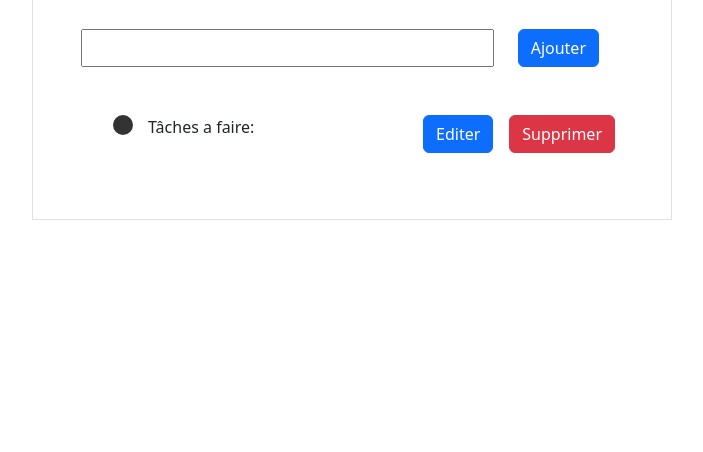
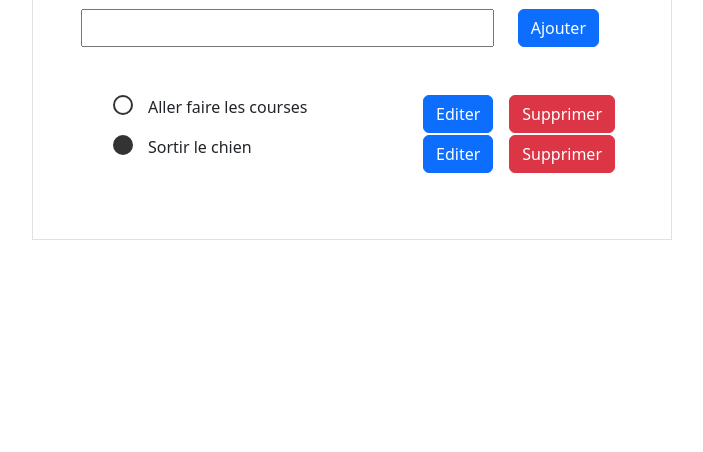
Before and after one commit to Pouish85/js-todoapp, a website built with webpack: page src/index.html in a window 1280 px wide. Shown: the part 348-800 px from the top of the page, without its empty margins (288-991 px from the left). Built offline with nearby package versions, Linux system fonts and the light colour scheme.

Commit message:
feat: affichage de la liste des taches

```diff
--- a/src/index.html
+++ b/src/index.html
@@ -15,12 +15,6 @@
                 <button class="btn btn-primary mx-4">Ajouter</button>
             </form>
             <ul>
-                <li class="d-flex align-items-start">
-                    <span class="todo done"></span>
-                    <p class="w-100">Tâches a faire:</p>
-                    <button class="btn btn-primary mx-2">Editer</button>
-                    <button class="btn btn-danger mx-2">Supprimer</button>
-                </li>
 
             </ul>
         </div>
--- a/src/index.js
+++ b/src/index.js
@@ -1,2 +1,36 @@
 import './style.css';
 import 'bootstrap/dist/css/bootstrap.min.css';
+
+const ulContainer = document.querySelector('ul');
+
+const todos = [
+    {text: "Aller faire les courses", done: false},
+    {text: "Sortir le chien", done: true},
+]
+
+//fonction fléchée qui va creer et remplir une balise <li>
+const createTodoElement = (todo) => {
+    const li = document.createElement('li');
+    li.classList.add("d-flex", "align-items-start")
+    li.innerHTML = `
+        <span class="todo ${todo.done ? 'done' : ''}"></span>
+        <p class="w-100">${todo.text}</p>
+        <button class="btn btn-primary mx-2">Editer</button>
+        <button class="btn btn-danger mx-2">Supprimer</button>
+    `
+
+    return li;
+}
+
+// fonction qui va afficher la liste des taches
+const displayTodos = () => {
+    const todosNode = todos.map((todo, index) => {
+        return createTodoElement(todo);
+    })
+
+    ulContainer.innerHTML = '';
+    ulContainer.append(...todosNode)
+
+}
+
+displayTodos();
```
Also changed, not shown: dist/index.html, dist/main.bundle.js, 1 other file.
